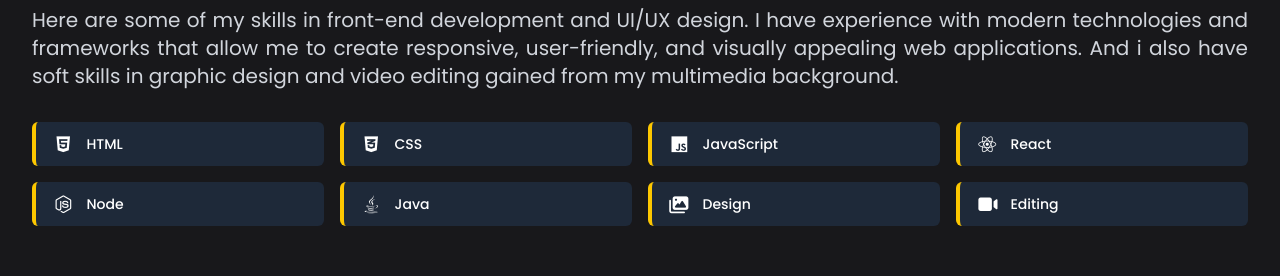
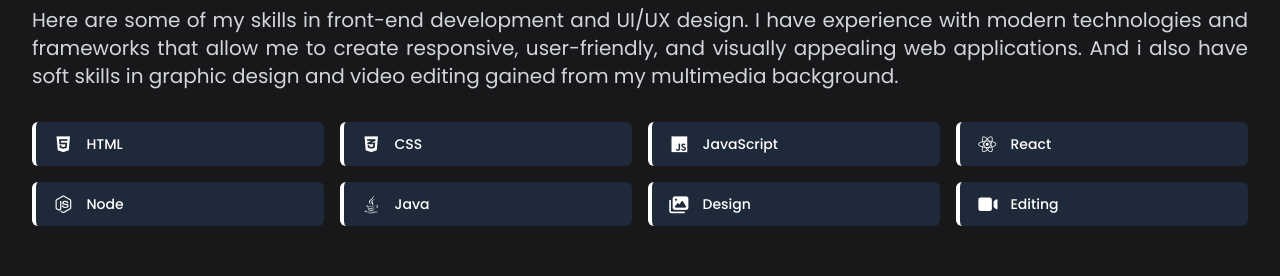
Before and after one commit to nandhitooo/react-tailiwnd, a React (Vite) app: page / in a window 1280 px wide. Shown: the part 2540-2816 px from the top of the page. Built offline with nearby package versions, Linux system fonts and the light colour scheme.

Commit message:
update 2

```diff
--- a/src/components/Contact.jsx
+++ b/src/components/Contact.jsx
@@ -88,7 +88,7 @@
         </p>
       </div>
 
-      <div className="grid gap-10 w-1/2 mt-12">
+      <div className="grid gap-10 w-full max-w-md sm:max-w-2xl mt-12">
         <form
           onSubmit={handleSubmit}
           className="bg-gray-800 p-8 rounded-xl shadow-lg"
--- a/src/components/Navbar.jsx
+++ b/src/components/Navbar.jsx
@@ -43,7 +43,7 @@
 
   const defaultLinkstyles = "hover:text-yellow-400 font-medium";
 
-  const activeLinkStyles = "text-yellow-400 font-bold";
+  const activeLinkStyles = "text-yellow-400 font-bold scale-105";
 
   return (
     <section className="fixed hidden sm:flex top-0 left-0 w-full h-16 bg-zinc-900 text-white z-50">
@@ -51,37 +51,37 @@
         <div className="text-2xl font-bold">Fernandhito</div>
         <ul className="flex space-x-6">
           <li
-            className={`${active === "home" ? activeLinkStyles : defaultLinkstyles} cursor-pointer`}
+            className={`${active === "home" ? activeLinkStyles : defaultLinkstyles} cursor-pointer transition duration-300`}
             onClick={() => scrollToSection("home")}
           >
             Home
           </li>
           <li
-            className={`${active === "about" ? activeLinkStyles : defaultLinkstyles} cursor-pointer`}
+            className={`${active === "about" ? activeLinkStyles : defaultLinkstyles} cursor-pointer transition duration-300`}
             onClick={() => scrollToSection("about")}
           >
             About
           </li>
           <li
-            className={`${active === "journey" ? activeLinkStyles : defaultLinkstyles} cursor-pointer`}
+            className={`${active === "journey" ? activeLinkStyles : defaultLinkstyles} cursor-pointer transition duration-300`}
             onClick={() => scrollToSection("journey")}
           >
             Journey
           </li>
           <li
-            className={`${active === "skills" ? activeLinkStyles : defaultLinkstyles} cursor-pointer`}
+            className={`${active === "skills" ? activeLinkStyles : defaultLinkstyles} cursor-pointer transition duration-300`}
             onClick={() => scrollToSection("skills")}
           >
             Skills
           </li>
           <li
-            className={`${active === "projects" ? activeLinkStyles : defaultLinkstyles} cursor-pointer`}
+            className={`${active === "projects" ? activeLinkStyles : defaultLinkstyles} cursor-pointer transition duration-300`}
             onClick={() => scrollToSection("projects")}
           >
             Projects
           </li>
           <li
-            className={`${active === "contact" ? activeLinkStyles : defaultLinkstyles} cursor-pointer`}
+            className={`${active === "contact" ? activeLinkStyles : defaultLinkstyles} cursor-pointer transition duration-300`}
             onClick={() => scrollToSection("contact")}
           >
             Contact
--- a/src/components/Skills.jsx
+++ b/src/components/Skills.jsx
@@ -19,42 +19,42 @@
         </p>
         <div className="skills_list mt-8 grid grid-cols-2 md:grid-cols-3 lg:grid-cols-4 gap-4">
           {" "}
-          <div className="bg-gray-800 py-3 px-4 rounded-md flex items-center gap-3 border-l-4 border-yellow-400 hover:scale-105 hover:text-orange-500 transition duration-300 cursor-pointer">
+          <div className="bg-gray-800 py-3 px-4 rounded-md flex items-center gap-3 border-l-4 border-white-500 hover:scale-105 hover:text-orange-500 transition duration-300 cursor-pointer">
             {" "}
             <i className="fa-brands fa-html5 text-lg"></i>{" "}
             <span className="text-sm font-medium">HTML</span>{" "}
           </div>{" "}
-          <div className="bg-gray-800 py-3 px-4 rounded-md flex items-center gap-3 border-l-4 border-yellow-400 hover:scale-105 hover:text-blue-500 transition duration-300 cursor-pointer">
+          <div className="bg-gray-800 py-3 px-4 rounded-md flex items-center gap-3 border-l-4 border-white-500 hover:scale-105 hover:text-blue-500 transition duration-300 cursor-pointer">
             {" "}
             <i className="fa-brands fa-css3-alt text-lg"></i>{" "}
             <span className="text-sm font-medium">CSS</span>{" "}
           </div>{" "}
-          <div className="bg-gray-800 py-3 px-4 rounded-md flex items-center gap-3 border-l-4 border-yellow-400 hover:scale-105 hover:text-yellow-500 transition duration-300 cursor-pointer">
+          <div className="bg-gray-800 py-3 px-4 rounded-md flex items-center gap-3 border-l-4 border-white-500 hover:scale-105 hover:text-yellow-500 transition duration-300 cursor-pointer">
             {" "}
             <i className="fa-brands fa-js text-lg"></i>{" "}
             <span className="text-sm font-medium">JavaScript</span>{" "}
           </div>{" "}
-          <div className="bg-gray-800 py-3 px-4 rounded-md flex items-center gap-3 border-l-4 border-yellow-400 hover:scale-105 hover:text-blue-400 transition duration-300 cursor-pointer">
+          <div className="bg-gray-800 py-3 px-4 rounded-md flex items-center gap-3 border-l-4 border-white-500 hover:scale-105 hover:text-blue-400 transition duration-300 cursor-pointer">
             {" "}
             <i className="fa-brands fa-react text-lg"></i>{" "}
             <span className="text-sm font-medium">React</span>{" "}
           </div>{" "}
-          <div className="bg-gray-800 py-3 px-4 rounded-md flex items-center gap-3 border-l-4 border-yellow-400 hover:scale-105 hover:text-green-500 transition duration-300 cursor-pointer">
+          <div className="bg-gray-800 py-3 px-4 rounded-md flex items-center gap-3 border-l-4 border-white-500 hover:scale-105 hover:text-green-500 transition duration-300 cursor-pointer">
             {" "}
             <i className="fa-brands fa-node-js text-lg"></i>{" "}
             <span className="text-sm font-medium">Node</span>{" "}
           </div>{" "}
-          <div className="bg-gray-800 py-3 px-4 rounded-md flex items-center gap-3 border-l-4 border-yellow-400 hover:scale-105 hover:text-red-500 transition duration-300 cursor-pointer">
+          <div className="bg-gray-800 py-3 px-4 rounded-md flex items-center gap-3 border-l-4 border-white-500 hover:scale-105 hover:text-red-500 transition duration-300 cursor-pointer">
             {" "}
             <i className="fa-brands fa-java text-lg"></i>{" "}
             <span className="text-sm font-medium">Java</span>{" "}
           </div>{" "}
-          <div className="bg-gray-800 py-3 px-4 rounded-md flex items-center gap-3 border-l-4 border-yellow-400 hover:scale-105 hover:text-purple-500 transition duration-300 cursor-pointer">
+          <div className="bg-gray-800 py-3 px-4 rounded-md flex items-center gap-3 border-l-4 border-white-500 hover:scale-105 hover:text-purple-500 transition duration-300 cursor-pointer">
             {" "}
             <i className="fa-solid fa-images text-lg"></i>{" "}
             <span className="text-sm font-medium">Design</span>{" "}
           </div>{" "}
-          <div className="bg-gray-800 py-3 px-4 rounded-md flex items-center gap-3 border-l-4 border-yellow-400 hover:scale-105 hover:text-pink-500 transition duration-300 cursor-pointer">
+          <div className="bg-gray-800 py-3 px-4 rounded-md flex items-center gap-3 border-l-4 border-white-500 hover:scale-105 hover:text-pink-500 transition duration-300 cursor-pointer">
             {" "}
             <i className="fa-solid fa-video text-lg"></i>{" "}
             <span className="text-sm font-medium">Editing</span>{" "}
```
